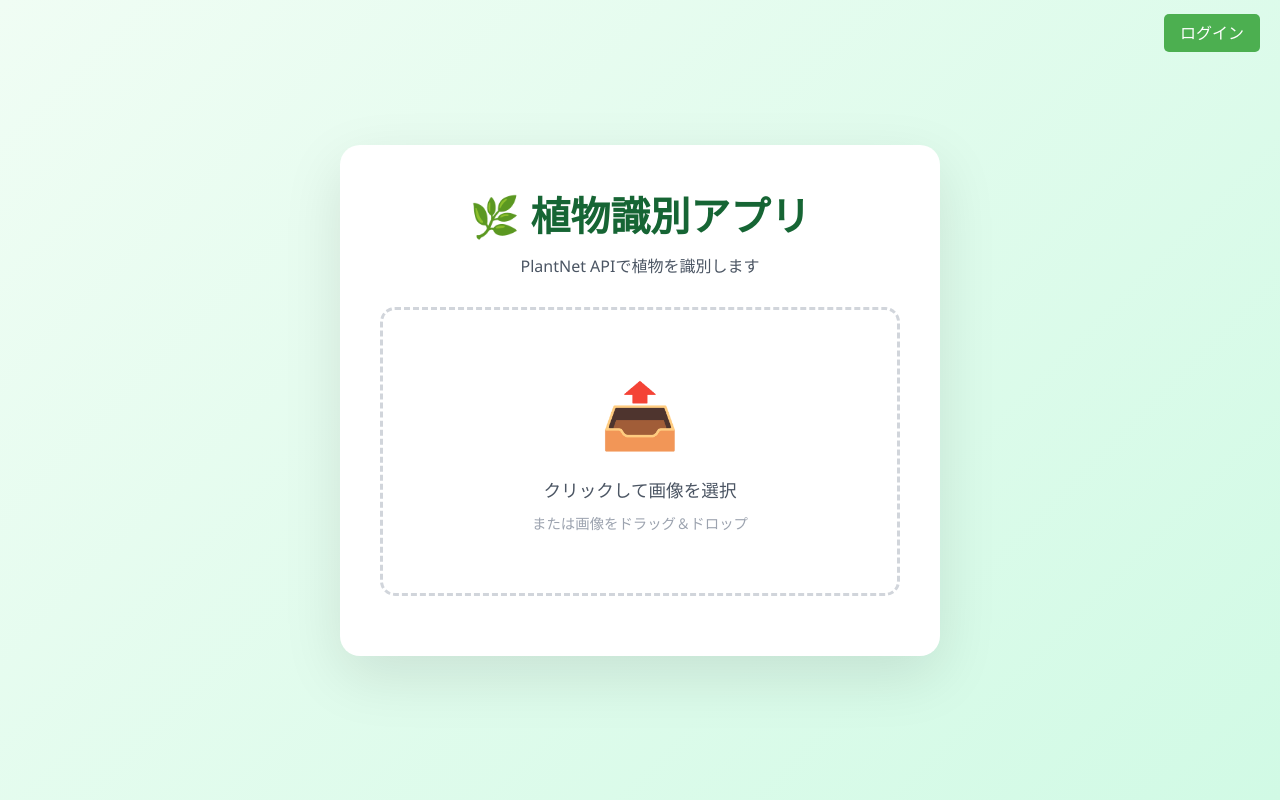
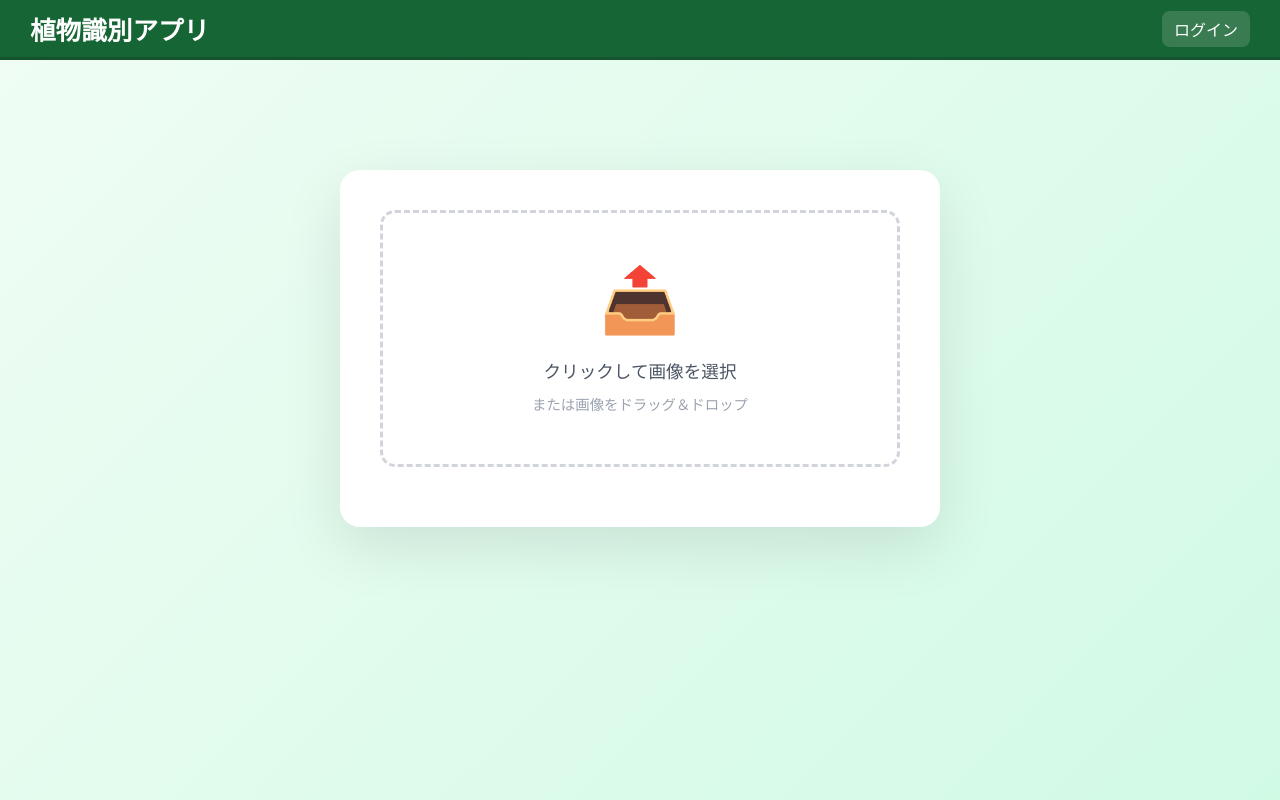
Before and after one commit to yuuya1127/Plant, a Flask app: page / in a window 1280 px wide. Run offline with Flask 3, Linux system fonts and the light colour scheme.

Commit message:
変更内容

```diff
--- a/app.py
+++ b/app.py
@@ -162,7 +162,7 @@ def result():
 
 if __name__ == '__main__':
     print('='*50)
-    print('🚀 PlantNet 植物識別アプリを起動中...')
-    print('📍 http://localhost:5001')
+    print(' PlantNet 植物識別アプリを起動中...')
+    print('http://localhost:5001')
     print('='*50)
     app.run(debug=True, port=5001, host="127.0.0.1")
--- a/templates/index.html
+++ b/templates/index.html
@@ -16,11 +16,52 @@
             background: linear-gradient(135deg, #f0fdf4 0%, #d1fae5 100%);
             min-height: 100vh;
             display: flex;
-            justify-content: center;
+            flex-direction: column;
             align-items: center;
-            padding: 20px;
         }
 
+        /* 上部バー（ヘッダー） */
+        .header-bar {
+            width: 100%;
+            background-color: #166534; /* 濃い緑 */
+            border-bottom: 3px solid #14532d;
+            color: white;
+            padding: 10px 30px;
+            display: flex;
+            justify-content: space-between;
+            align-items: center;
+            position: fixed;
+            top: 0;
+            left: 0;
+            height: 60px;
+            z-index: 10;
+        }
+
+        .header-bar h1 {
+            font-size: 1.6rem;
+            font-weight: bold;
+        }
+
+        .login-box {
+            display: flex;
+            align-items: center;
+            gap: 10px;
+        }
+
+        .login-box a, .login-box span {
+            color: white;
+            text-decoration: none;
+            font-weight: 500;
+            background-color: rgba(255, 255, 255, 0.15);
+            padding: 6px 12px;
+            border-radius: 8px;
+        }
+
+        .login-box a:hover {
+            background-color: rgba(255, 255, 255, 0.25);
+        }
+
+        /* コンテンツ部分 */
         .container {
             background: white;
             border-radius: 20px;
@@ -28,28 +69,13 @@
             padding: 40px;
             max-width: 600px;
             width: 100%;
-        }
-
-        .header {
-            text-align: center;
-            margin-bottom: 30px;
-        }
-
-        .header h1 {
-            color: #166534;
-            font-size: 2.5rem;
-            margin-bottom: 10px;
-        }
-
-        .header p {
-            color: #4b5563;
-            font-size: 1rem;
+            margin-top: 100px; /* ヘッダーと被らないように */
         }
 
         .upload-area {
             border: 3px dashed #d1d5db;
             border-radius: 15px;
-            padding: 60px 20px;
+            padding: 50px 20px;
             text-align: center;
             cursor: pointer;
             transition: all 0.3s;
@@ -57,11 +83,6 @@
         }
 
         .upload-area:hover {
-            border-color: #16a34a;
-            background: #f0fdf4;
-        }
-
-        .upload-area.dragover {
             border-color: #16a34a;
             background: #f0fdf4;
         }
@@ -155,30 +176,73 @@
             margin-top: 20px;
             display: none;
         }
+
+                /* --- 上部ナビゲーション（ヘッダー） --- */
+        header {
+            position: fixed; /* ← 上部に固定 */
+            top: 0;
+            left: 0;
+            width: 100%;
+            display: flex;
+            justify-content: space-between;
+            align-items: center;
+            padding: 12px 40px;
+            background-color: #ffffff; /* 白ベース */
+            border-bottom: 2px solid #dcdcdc; /* 下線で区切る */
+            box-shadow: 0 2px 5px rgba(0,0,0,0.05);
+            z-index: 1000; /* 他の要素より前面に */
+        }
+
+        header h1 {
+            font-size: 22px;
+            color: #1e4620; /* 濃い緑 */
+            background-color: #e4f0e0; /* 薄い緑背景 */
+            border: 1px solid #b6d1b0;
+            padding: 6px 14px;
+            border-radius: 8px;
+        }
+
+        header .login-btn {
+            background-color: #e4f0e0; /* 薄い緑 */
+            border: 1px solid #b6d1b0;
+            color: #1e4620;
+            padding: 8px 16px;
+            border-radius: 8px;
+            cursor: pointer;
+            font-weight: 500;
+            transition: all 0.2s ease;
+        }
+
+        header .login-btn:hover {
+            background-color: #d3e8ce;
+        }
+
+        /* --- ページ全体の背景 --- */
+        body {
+            background-color: #f5f7f8;
+            margin: 0;
+            font-family: "Helvetica Neue", Arial, sans-serif;
+            padding-top: 70px; /* ← ヘッダー分の余白を確保 */
+        }
+
     </style>
 </head>
 <body>
-    <div style="position:absolute; top:20px; right:20px;">
-        {% if session.get('username') %}
-            <span style="padding:8px 16px; background-color:#4CAF50; color:white; border-radius:5px;">
-                {{ session.get('username') }} さん
-            </span>
-            <a href="{{ url_for('logout') }}" style="margin-left:10px; padding:8px 16px; background-color:#f44336; color:white; border-radius:5px; text-decoration:none;">
-                ログアウト
-            </a>
-        {% else %}
-            <a href="/login?next=/" style="padding:8px 16px; background-color:#4CAF50; color:white; border-radius:5px; text-decoration:none;">
-                ログイン
-            </a>
-        {% endif %}
+    <!-- 上部バー -->
+    <div class="header-bar">
+        <h1>植物識別アプリ</h1>
+        <div class="login-box">
+            {% if session.get('username') %}
+                <span>{{ session.get('username') }} さん</span>
+                <a href="{{ url_for('logout') }}">ログアウト</a>
+            {% else %}
+                <a href="/login?next=/">ログイン</a>
+            {% endif %}
+        </div>
     </div>
 
+    <!-- メインコンテンツ -->
     <div class="container">
-        <div class="header">
-            <h1>🌿 植物識別アプリ</h1>
-            <p>PlantNet APIで植物を識別します</p>
-        </div>
-
         <div class="upload-area" id="uploadArea">
             <div class="upload-icon">📤</div>
             <div class="upload-text">クリックして画像を選択</div>
@@ -210,33 +274,19 @@
 
         let selectedFile = null;
 
-        // クリックでファイル選択
-        uploadArea.addEventListener('click', () => {
-            imageInput.click();
-        });
-
-        // ファイル選択時
-        imageInput.addEventListener('change', (e) => {
-            handleFile(e.target.files[0]);
-        });
-
-        // ドラッグ＆ドロップ
-        uploadArea.addEventListener('dragover', (e) => {
+        uploadArea.addEventListener('click', () => imageInput.click());
+        imageInput.addEventListener('change', e => handleFile(e.target.files[0]));
+        uploadArea.addEventListener('dragover', e => {
             e.preventDefault();
             uploadArea.classList.add('dragover');
         });
-
-        uploadArea.addEventListener('dragleave', () => {
-            uploadArea.classList.remove('dragover');
-        });
-
-        uploadArea.addEventListener('drop', (e) => {
+        uploadArea.addEventListener('dragleave', () => uploadArea.classList.remove('dragover'));
+        uploadArea.addEventListener('drop', e => {
             e.preventDefault();
             uploadArea.classList.remove('dragover');
             handleFile(e.dataTransfer.files[0]);
         });
 
-        // ファイル処理
         function handleFile(file) {
             if (!file || !file.type.startsWith('image/')) {
                 showError('画像ファイルを選択してください');
@@ -244,10 +294,8 @@
             }
 
             selectedFile = file;
-
-            // プレビュー表示
             const reader = new FileReader();
-            reader.onload = (e) => {
+            reader.onload = e => {
                 previewImage.src = e.target.result;
                 uploadArea.style.display = 'none';
                 previewArea.style.display = 'block';
@@ -256,13 +304,11 @@
             reader.readAsDataURL(file);
         }
 
-        // 識別ボタン
         identifyBtn.addEventListener('click', async () => {
             if (!selectedFile) return;
 
             const formData = new FormData();
             formData.append('image', selectedFile);
-
             identifyBtn.disabled = true;
             loading.style.display = 'block';
             errorDiv.style.display = 'none';
@@ -272,13 +318,10 @@
                     method: 'POST',
                     body: formData
                 });
-
                 const data = await response.json();
 
                 if (data.success) {
-                    // 結果をlocalStorageに保存
                     localStorage.setItem('plantResults', JSON.stringify(data));
-                    // 結果画面に遷移
                     window.location.href = '/result';
                 } else {
                     showError(data.error || '識別に失敗しました');
--- a/templates/register.html
+++ b/templates/register.html
@@ -79,7 +79,7 @@
 </head>
 <body>
     <div class="register-container">
-        <h1>🌱 アカウント登録</h1>
+        <h1> アカウント登録</h1>
         <form method="post" action="/register">
             <label>ユーザー名</label>
             <input type="text" name="username" required>
```
